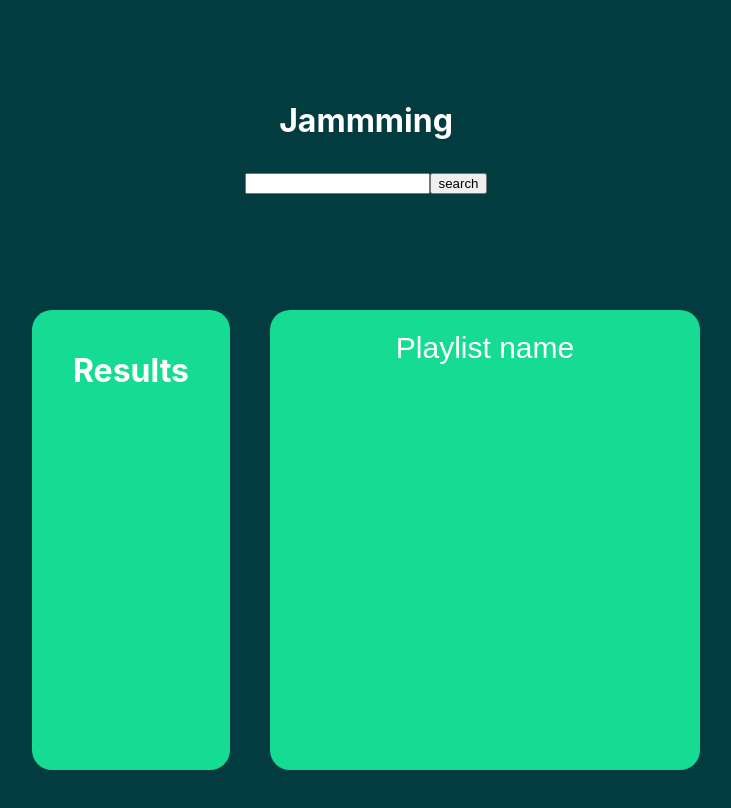
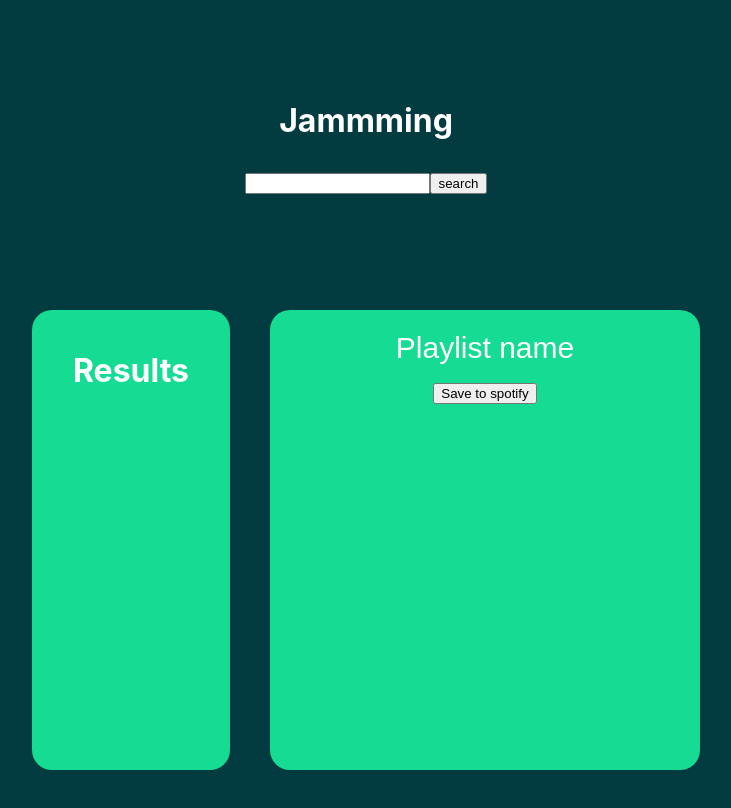
Before and after one commit to MDH-mohawk/jammming, a React (Create React App) app: page / in a window 1280 px wide. Shown: the top 808 px of the page, without its empty margins (274-1005 px from the left). Built offline with nearby package versions, Linux system fonts and the light colour scheme.

Commit message:
Through tutorial partly understand and implemented spotify access token authentification

```diff
--- a/src/App.js
+++ b/src/App.js
@@ -1,6 +1,6 @@
 import logo from './logo.svg';
 import './App.css';
-import React,{useState} from 'react';
+import React,{useEffect, useState} from 'react';
 import Playlist from './Playlist/Playlist';
 import SearchBar from './SearchBar/SearchBar';
 import SearchResults from './SearchResults/SearchResults';
@@ -12,26 +12,33 @@ const songs = [
           "key": 1,
           "name": "Wal-Dryl",
           "artist": "Tamera",
-          "album": "Diphenhydramine HCl"
+          "album": "Diphenhydramine HCl",
+          "uri": "spotify:track:5DQIZ8XC0EP7cfRFrtzY5h"
         }, {
           "key": 2,
           "name": "Pyrantel Pamoate",
           "artist": "Jackquelin",
-          "album": "PinwormTreatment"
+          "album": "PinwormTreatment",
+          "uri": "spotify:track:2plbrEY59IikOBgBGLjaoe"
         }, {
           "key": 3,
           "name": "Chap-et",
           "artist": "Molli",
-          "album": "White Petrolatum"
+          "album": "White Petrolatum",
+          "uri":"spotify:track:7j31rVgGX9Q2blT92VBEA0"
         }, {
           "key": 4,
           "name": "childrens pain and fever",
           "artist": "Benjamen",
-          "album": "Acetaminophen"
+          "album": "Acetaminophen",
+          "uri":"spotify:track:3Z6ReZyj8uKeiGUYf0JElU"
         }
   ]
 
 function App() {
+
+
+
 
   //belown function search through a specific array and puts this in a list in the results area//
   const[search,setSearch] = useState([]);
@@ -73,7 +80,16 @@ const[playListName,setPLayListName] = useState("")
 
 function handlePlayListName(e){
   setPLayListName(e.target.value);
-  console.log(playListName);
+}
+
+//handler to save array in the from of a customplaylist to spotify//
+
+const [spotplaylist,setSpotplaylist] = useState([]);
+
+function handleSaveToSpotify(e){
+    setSpotplaylist((playlist.map((item)=>item.uri)));
+    setPlaylist([]);
+    console.log(spotplaylist);
 }
   return (
     <div className="App">
@@ -83,7 +99,8 @@ function handlePlayListName(e){
       </div>
       <div className='main'>
       <SearchResults array={search} Click={handlePlaylist}/>
-      <Playlist array={playlist} delButton={handleDelete} playListName={playListName} playListNameChange={handlePlayListName}/>
+      <Playlist array={playlist} delButton={handleDelete} playListName={playListName} playListNameChange={handlePlayListName} SaveSpotify={handleSaveToSpotify}/>
+
       </div>
     </div>
   );
--- a/src/Playlist/Playlist.js
+++ b/src/Playlist/Playlist.js
@@ -7,6 +7,7 @@ function Playlist(props){
     return <div className={styles.main}>
         <input className={styles.input} type='text' placeholder='Playlist name' value={props.playListName} onChange={props.playListNameChange}/>
         <Tracklist array={props.array} buttonText="DEL" ClickAdd={props.delButton} />
+        <button onClick={props.SaveSpotify}>Save to spotify</button>
     </div>
 
 }
```
Also changed, not shown: src/Spotify.module.js (added, +38 -0 lines).
